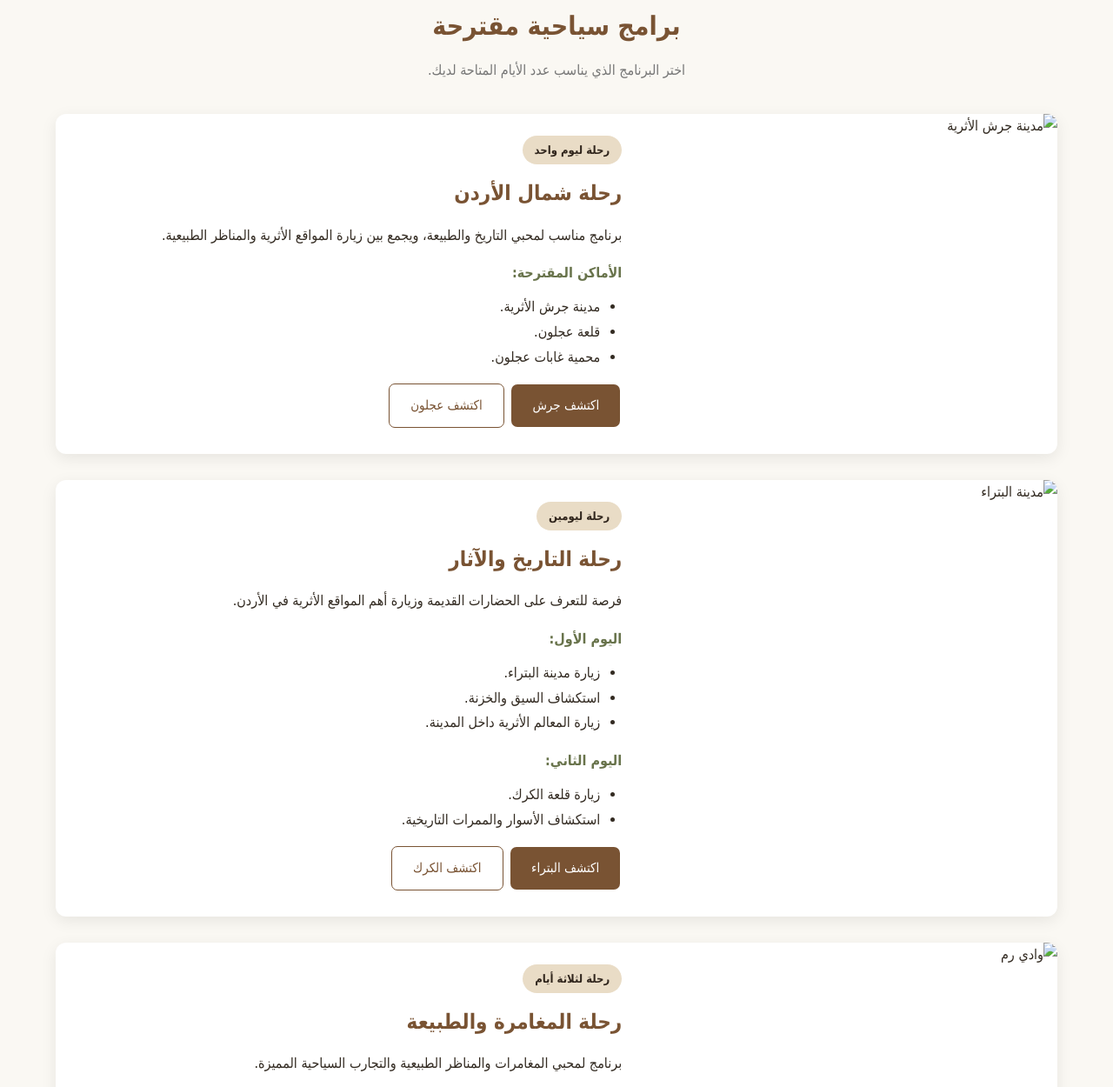
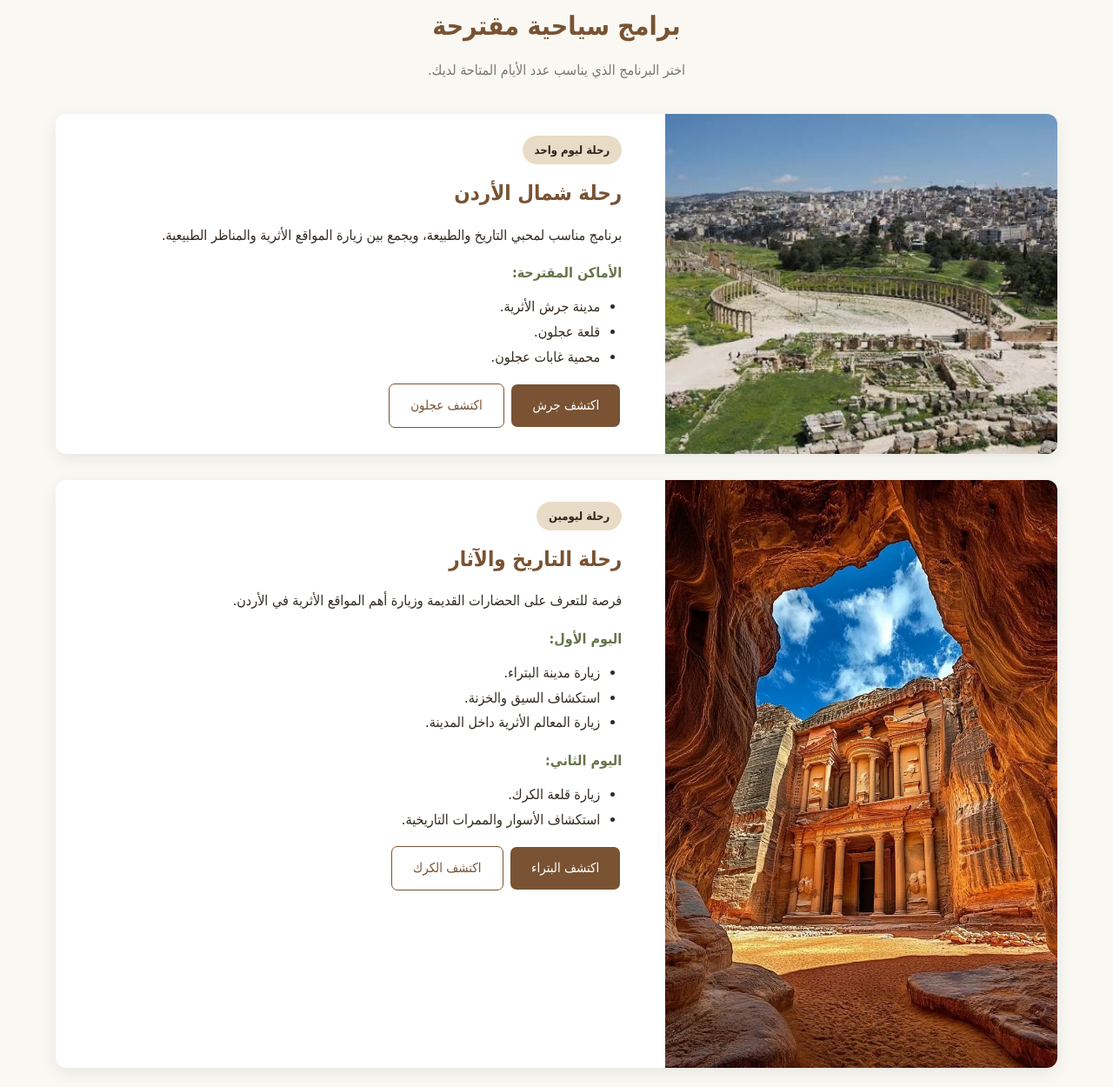
Before and after one commit to majdabumahfouz-dev/jordan-tourism, a plain HTML site: page plan.html in a window 1280 px wide. Shown: the part 779-2029 px from the top of the page at 87% size. Drawn offline with Linux system fonts and the light colour scheme.

Commit message:
plan.html

```diff
--- a/plan.html
+++ b/plan.html
@@ -140,7 +140,7 @@
             <div class="plan-card">
 
                 <div class="plan-image">
-                    <img src="images/jerash.jpg" alt="مدينة جرش الأثرية">
+                    <img src="images/home/jerash.jpg" alt="مدينة جرش الأثرية">
                 </div>
 
                 <div class="plan-content">
@@ -177,7 +177,7 @@
             <div class="plan-card">
 
                 <div class="plan-image">
-                    <img src="images/petra.jpg" alt="مدينة البتراء">
+                   <img src="images/home/petra.jpg" alt="مدينة البتراء">
                 </div>
 
                 <div class="plan-content">
@@ -221,7 +221,7 @@
             <div class="plan-card">
 
                 <div class="plan-image">
-                    <img src="images/wadi-rum.jpg" alt="وادي رم">
+                   <img src="images/home/wadi-rum.jpg" alt="وادي رم">
                 </div>
 
                 <div class="plan-content">
```
